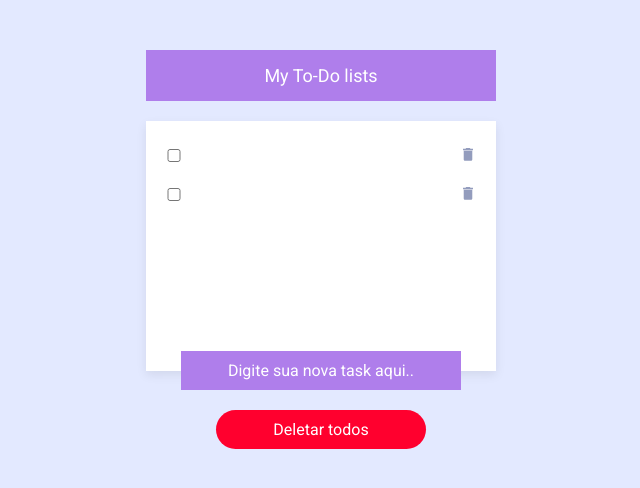
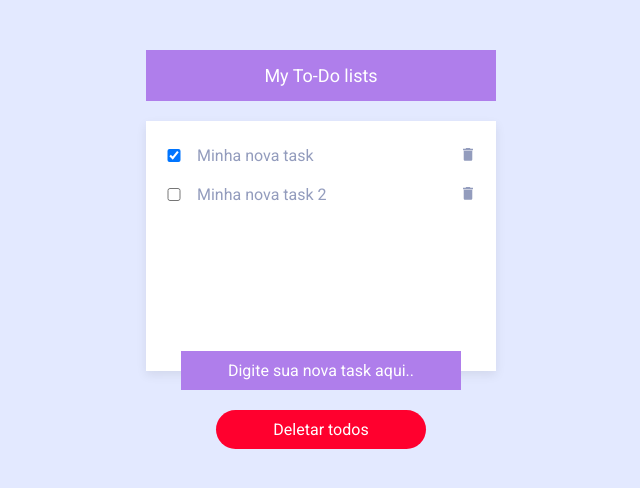
Before and after one commit to anamsilva1981/Projeto-ToDoList-Angular, an Angular app: page / in a window 1280 px wide. Shown: the top 488 px of the page, without its empty margins (319-959 px from the left). Built offline with nearby package versions, Linux system fonts and the light colour scheme.

Commit message:
:star: feat: adiciona logica de todo-list

```diff
--- a/src/app/modules/home/components/todo-list/todo-list.component.html
+++ b/src/app/modules/home/components/todo-list/todo-list.component.html
@@ -1,16 +1,8 @@
-<section>
-    <ul>
-        <li>
-            <input type="checkbox">
-            <input type="text">
-
-            <button>
-                <img src="assets/icons/icon-trash.svg" alt="">
-            </button>
-        </li>
-        <li>
-            <input type="checkbox">
-            <input type="text" class="checked">
+<section [ngClass]="{'loading': !taskList.length}">
+    <ul *ngIf="taskList.length">
+        <li *ngFor="let item of taskList; let i = index">
+            <input type="checkbox" [(ngModel)]="item.checked">
+            <input type="text" [(ngModel)]="item.task">
 
             <button>
                 <img src="assets/icons/icon-trash.svg" alt="">
@@ -20,4 +12,4 @@
 </section>
 
 <app-todo-input-add-itens></app-todo-input-add-itens>
-<app-todo-button-dele-all></app-todo-button-dele-all>
+<app-todo-button-dele-all *ngIf="taskList.length"></app-todo-button-dele-all>
--- a/src/app/modules/home/components/todo-list/todo-list.component.ts
+++ b/src/app/modules/home/components/todo-list/todo-list.component.ts
@@ -1,4 +1,5 @@
 import { Component } from '@angular/core';
+import { TaskList } from '../../model/task-list';
 
 @Component({
   selector: 'app-todo-list',
@@ -7,4 +8,8 @@ import { Component } from '@angular/core';
 })
 export class TodoListComponent {
 
+  public taskList: Array<TaskList> = [
+    { task: "Minha nova task", checked: true},
+    { task: "Minha nova task 2", checked: false}
+  ];
 }
--- /dev/null
+++ b/src/app/modules/home/model/task-list.ts
@@ -0,0 +1,4 @@
+export interface TaskList {
+    task: string,
+    checked: boolean
+}
```
Also changed, not shown: src/app/modules/home/home.module.ts (+4 -4 lines).
